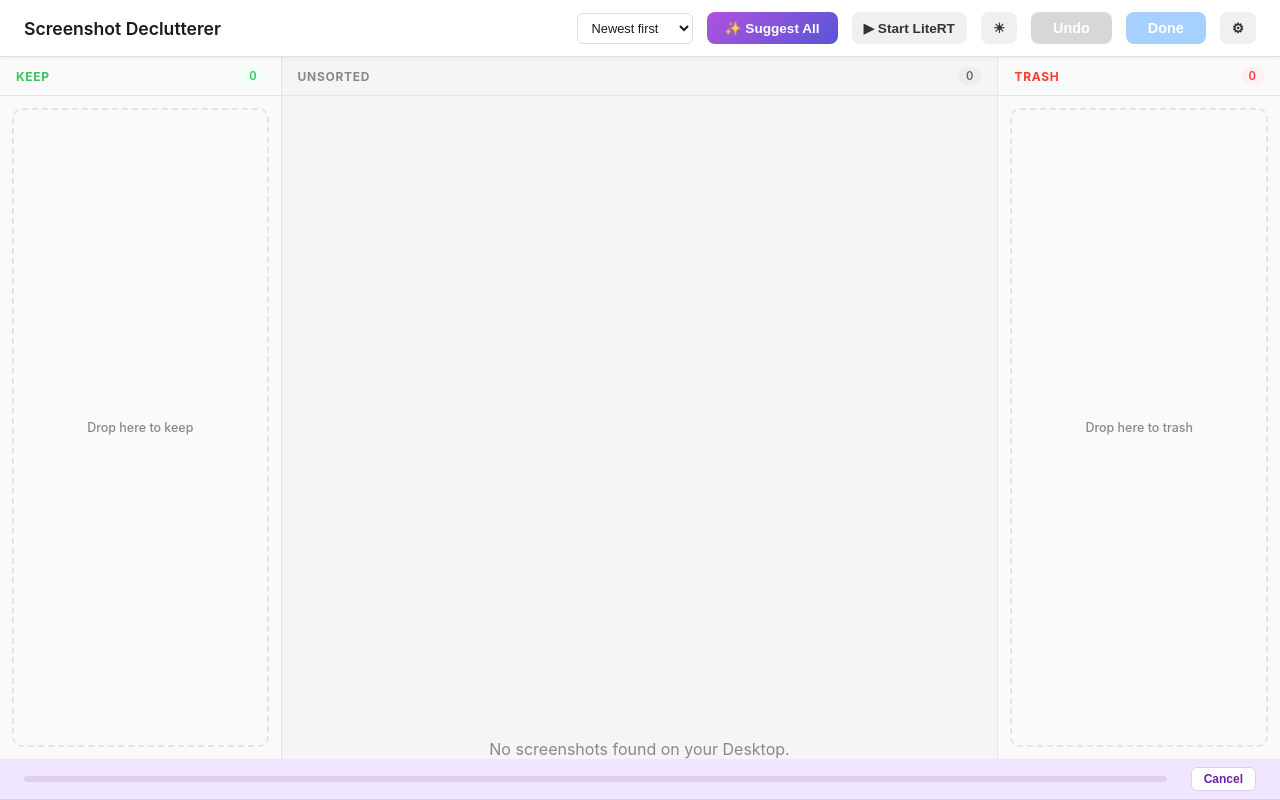
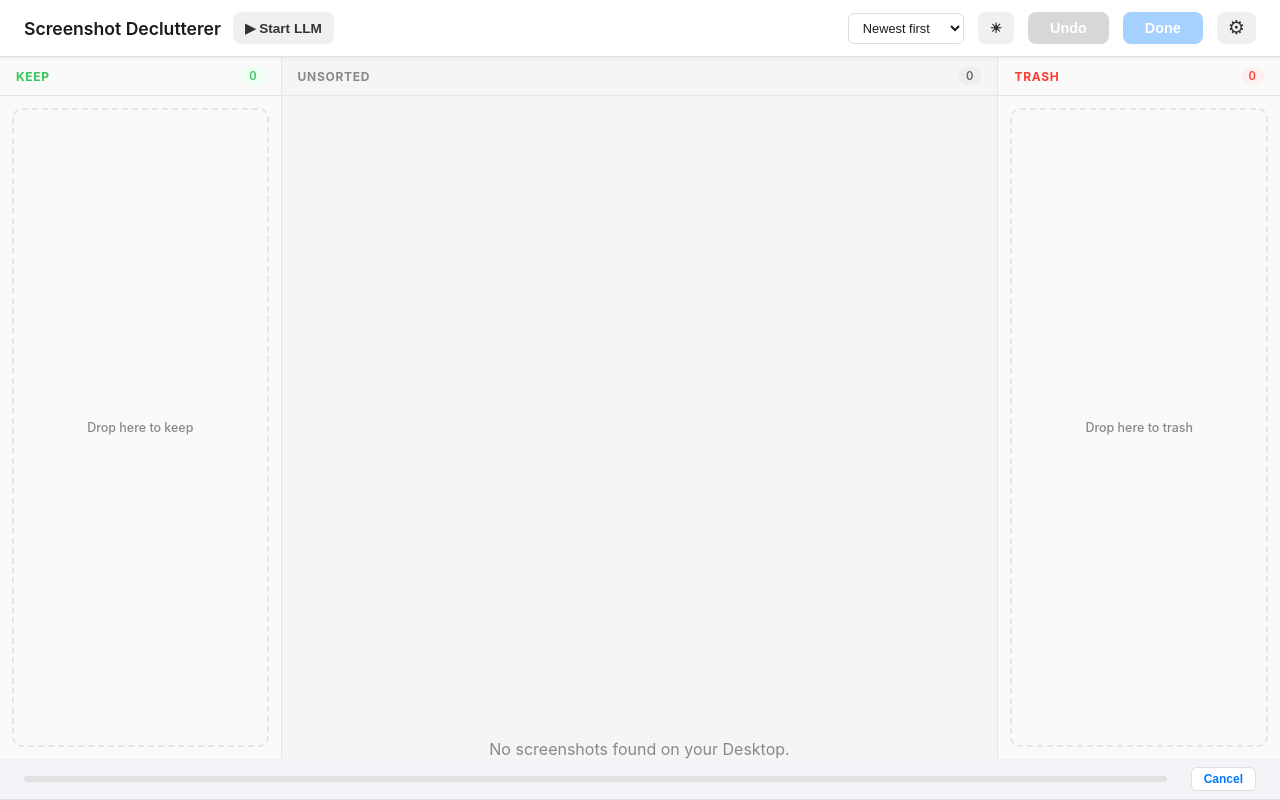
Before and after one commit to Collaboration95/screenshot-declutterer, a Flask app: template templates/index.html in a window 1280 px wide. Run offline with Flask 3, Linux system fonts and the light colour scheme; the template is opened without the code that fills it, so the values that code supplies are empty; parts of the project's set-up code (start-up, migrations or seed data) failed here and were passed over; some libraries are stand-ins or nearby versions.

Commit message:
feat(ui): settings dropdown, header LLM button, de-purple AI styling
Replace the centered settings modal with a right-aligned dropdown that
toggles on gear click and closes on outside click; enlarge the gear
icon. Rename 'Start LiteRT' to 'Start LLM' and move the button into a
.header-left group beside the app title. Move 'Suggest All' out of the
header into the settings dropdown. Replace the purple AI accent on the
suggestion badge, suggest buttons, and progress bar with the standard
blue accent.

Also bust the static-asset cache (urls bumped to ?v=2 and
SEND_FILE_MAX_AGE_DEFAULT=0): Flask's default 12h static cache left the
browser running old JS/CSS against new HTML, which killed the settings
dropdown and broke the UI.

```diff
--- a/src/ss_dcl/app.py
+++ b/src/ss_dcl/app.py
@@ -61,6 +61,10 @@ def _resource_root() -> Path:
 
 _HERE = _resource_root()
 app = Flask(__name__, template_folder=str(_HERE / "templates"), static_folder=str(_HERE / "static"))
+# Local tool: never let the browser serve stale static assets. Flask's default
+# 12h SEND_FILE_MAX_AGE_DEFAULT caused a broken UI after frontend changes — the
+# browser ran old JS/CSS against new HTML (issue: settings dropdown dead).
+app.config["SEND_FILE_MAX_AGE_DEFAULT"] = 0
 
 
 @app.before_request
--- a/static/app.js
+++ b/static/app.js
@@ -47,7 +47,7 @@ const modalTitle   = document.getElementById("modal-title");
 const modalCancel  = document.getElementById("modal-cancel");
 const modalConfirm = document.getElementById("modal-confirm");
 
-const settingsModal   = document.getElementById("settings-modal");
+const settingsMenu   = document.getElementById("settings-menu");
 const settingsProvider = document.getElementById("settings-provider");
 const settingsModel   = document.getElementById("settings-model");
 const settingsAuto    = document.getElementById("settings-auto");
@@ -146,11 +146,11 @@ function refreshLLMServerButton() {
   fetch("/api/llm/health")
     .then(r => r.json())
     .then(h => {
-      llmServerBtn.textContent = h.ok ? "■ Stop LiteRT" : "▶ Start LiteRT";
+      llmServerBtn.textContent = h.ok ? "■ Stop LLM" : "▶ Start LLM";
       llmServerBtn.disabled = false;
     })
     .catch(() => {
-      llmServerBtn.textContent = "▶ Start LiteRT";
+      llmServerBtn.textContent = "▶ Start LLM";
       llmServerBtn.disabled = false;
     });
 }
@@ -926,7 +926,7 @@ document.addEventListener("keydown", e => {
     if (!lightbox.hidden) { closeLightbox(); return; }
     if (!confirmModal.hidden) { closeModal(); return; }
     if (!renameModal.hidden) { closeRenameModal(); return; }
-    if (!settingsModal.hidden) { closeSettingsModal(); return; }
+    if (!settingsMenu.hidden) { closeSettingsMenu(); return; }
     if (selectedCards.size > 0) { clearSelection(); return; }
   }
 
@@ -1131,7 +1131,7 @@ suggestCancelBtn.addEventListener("click", () => {
   _suggestCancelled = true;
 });
 
-// ── Suggest All button ───────────────────────────────────────────────────────
+// ── Suggest All button (inside the settings menu) ─────────────────────────────
 suggestAllBtn.addEventListener("click", () => {
   const newFps = [...document.querySelectorAll(".card")]
     .filter(c => c.dataset.memoryStatus === "new")
@@ -1141,11 +1141,13 @@ suggestAllBtn.addEventListener("click", () => {
     statusMsg.textContent = "No new screenshots to suggest names for.";
     return;
   }
+  closeSettingsMenu();
   suggestBatch(newFps);
 });
 
-// ── Settings modal ────────────────────────────────────────────────────────────
+// ── Settings dropdown ──────────────────────────────────────────────────────────
 settingsBtn.addEventListener("click", () => {
+  if (!settingsMenu.hidden) { closeSettingsMenu(); return; }
   // Load current settings into form
   settingsProvider.value = llmSettings.llm_provider || "litert";
   settingsModel.value = llmSettings.llm_model || "gemma4-e2b";
@@ -1153,7 +1155,7 @@ settingsBtn.addEventListener("click", () => {
   settingsAuto.checked = llmSettings.auto_suggest || false;
   const pruneAge = document.getElementById("settings-prune-age");
   if (pruneAge) pruneAge.value = llmSettings.prune_max_age_days || 90;
-  settingsModal.hidden = false;
+  settingsMenu.hidden = false;
 });
 
 // When the model field holds a legacy/default id, snap it to the LiteRT form.
@@ -1165,13 +1167,16 @@ settingsProvider.addEventListener("change", () => {
   }
 });
 
-function closeSettingsModal() {
-  settingsModal.hidden = true;
+function closeSettingsMenu() {
+  settingsMenu.hidden = true;
 }
 
-settingsCancel.addEventListener("click", closeSettingsModal);
-settingsModal.addEventListener("click", e => {
-  if (e.target === settingsModal) closeSettingsModal();
+settingsCancel.addEventListener("click", closeSettingsMenu);
+// Dropdown behavior: clicking outside the menu (or the ⚙ button) closes it.
+document.addEventListener("click", e => {
+  if (settingsMenu.hidden) return;
+  if (settingsMenu.contains(e.target) || settingsBtn.contains(e.target)) return;
+  closeSettingsMenu();
 });
 
 settingsSave.addEventListener("click", () => {
@@ -1192,7 +1197,7 @@ settingsSave.addEventListener("click", () => {
     .then(data => {
       if (data.ok) {
         llmSettings = newSettings;
-        closeSettingsModal();
+        closeSettingsMenu();
         refreshLLMServerButton();
       }
     })
--- a/static/style.css
+++ b/static/style.css
@@ -7,28 +7,28 @@
   --bg-card:              #fff;
   --bg-modal:             #fff;
   --bg-modal-overlay:     rgba(0, 0, 0, 0.45);
-  --bg-progress:          #f0e6ff;
-  --bg-badge:             #f3e8ff;
+  --bg-progress:          #f2f2f7;
+  --bg-badge:             #f2f2f7;
   --bg-btn-cancel:        #f0f0f0;
   --bg-btn-cancel-hover:  #e4e4e4;
   --bg-settings-btn:      #f0f0f0;
   --bg-settings-btn-hover:#e0e0e0;
   --bg-cancel-suggest:    #fff;
-  --bg-cancel-suggest-hover: #f0e6ff;
+  --bg-cancel-suggest-hover: #f0f0f0;
 
   --text-primary:         #1a1a1a;
   --text-secondary:       #666;
   --text-muted:           #888;
   --text-header:          inherit;
-  --text-badge:           #6b21a8;
-  --text-progress:        #6b21a8;
+  --text-badge:           #007aff;
+  --text-progress:        #007aff;
   --text-btn-cancel:      #333;
   --text-settings-btn:    #333;
 
   --border-col:           #e5e5e5;
   --border-header:        #e0e0e0;
-  --border-badge:         #e0d0f0;
-  --border-progress:      #e0d0f0;
+  --border-badge:         #e0e0e0;
+  --border-progress:      #e0e0e0;
   --border-select:        #ddd;
   --border-select-hover:  #bbb;
 
@@ -154,17 +154,24 @@ header h1 {
   color: var(--text-header);
 }
 
+.header-left {
+  display: flex;
+  align-items: center;
+  gap: 12px;
+}
+
 .header-right {
   display: flex;
   align-items: center;
   gap: 14px;
 }
 
-.header-suggest-btn {
+.menu-suggest-all-btn {
+  width: 100%;
   padding: 8px 18px;
   border: none;
   border-radius: 8px;
-  background: linear-gradient(135deg, #af52de, #5856d6);
+  background: #007aff;
   color: #fff;
   font-size: 0.85rem;
   font-weight: 600;
@@ -172,18 +179,17 @@ header h1 {
   transition: opacity 0.15s, transform 0.1s;
 }
 
-.header-suggest-btn:hover {
+.menu-suggest-all-btn:hover {
   opacity: 0.9;
   transform: scale(1.02);
 }
 
-.header-suggest-btn:disabled {
+.menu-suggest-all-btn:disabled {
   opacity: 0.35;
   cursor: not-allowed;
   transform: none;
 }
 
-.header-settings-btn,
 .header-theme-btn,
 .header-llm-btn {
   padding: 8px 12px;
@@ -197,9 +203,24 @@ header h1 {
   transition: background 0.15s;
 }
 
-.header-settings-btn:hover,
 .header-theme-btn:hover,
 .header-llm-btn:hover {
+  background: var(--bg-settings-btn-hover);
+}
+
+.header-settings-btn {
+  padding: 6px 11px;
+  border: none;
+  border-radius: 8px;
+  background: var(--bg-settings-btn);
+  color: var(--text-settings-btn);
+  font-size: 1.2rem;
+  line-height: 1;
+  cursor: pointer;
+  transition: background 0.15s;
+}
+
+.header-settings-btn:hover {
   background: var(--bg-settings-btn-hover);
 }
 
@@ -747,7 +768,7 @@ header h1 {
 .suggest-progress-fill {
   height: 100%;
   width: 0%;
-  background: linear-gradient(135deg, #af52de, #5856d6);
+  background: #007aff;
   border-radius: 3px;
   transition: width 0.3s ease;
 }
--- a/templates/index.html
+++ b/templates/index.html
@@ -4,11 +4,14 @@
   <meta charset="UTF-8" />
   <meta name="viewport" content="width=device-width, initial-scale=1.0" />
   <title>Screenshot Declutterer</title>
-  <link rel="stylesheet" href="/static/style.css" />
+  <link rel="stylesheet" href="/static/style.css?v=2" />
 </head>
 <body>
   <header>
+    <div class="header-left">
       <h1>Screenshot Declutterer</h1>
+      <button id="llm-server-btn" class="header-llm-btn" hidden aria-label="Manage the LLM server"></button>
+    </div>
     <div class="header-right">
       <span id="status-msg" role="status" aria-live="polite"></span>
       <label for="sort-select" class="sr-only">Sort order</label>
@@ -20,8 +23,6 @@
         <option value="size">Smallest first</option>
         <option value="size_desc">Largest first</option>
       </select>
-      <button id="suggest-all-btn" class="header-suggest-btn" aria-label="Suggest names for all new screenshots">✨ Suggest All</button>
-      <button id="llm-server-btn" class="header-llm-btn" hidden aria-label="Manage the LiteRT server"></button>
       <button id="theme-toggle" class="header-theme-btn" aria-label="Toggle dark mode">
         <span class="theme-icon-light">☀</span>
         <span class="theme-icon-dark">☾</span>
@@ -126,10 +127,9 @@
     </div>
   </div>
 
-  <!-- Settings modal -->
-  <div id="settings-modal" class="modal-overlay" hidden role="dialog" aria-labelledby="settings-title">
-    <div class="modal">
-      <p class="modal-title" id="settings-title">Settings</p>
+  <!-- Settings dropdown -->
+  <div id="settings-menu" class="settings-menu" hidden role="dialog" aria-labelledby="settings-title">
+    <p class="settings-menu-title" id="settings-title">Settings</p>
     <div class="settings-form">
       <div class="settings-field">
         <label for="settings-provider">LLM Provider</label>
@@ -150,14 +150,14 @@
         <input id="settings-prune-age" type="number" min="1" max="730" class="rename-input" />
       </div>
     </div>
-      <div class="modal-actions">
-        <button class="modal-btn modal-cancel" id="settings-cancel">Cancel</button>
+    <button id="suggest-all-btn" class="menu-suggest-all-btn" aria-label="Suggest names for all new screenshots">✨ Suggest All</button>
+    <div class="settings-actions">
+      <button class="modal-btn modal-cancel" id="settings-cancel">Close</button>
       <button class="modal-btn modal-confirm settings-save-btn" id="settings-save">Save</button>
     </div>
   </div>
-  </div>
 
-  <script src="/static/ss_dcl_pure.js"></script>
-  <script src="/static/app.js"></script>
+  <script src="/static/ss_dcl_pure.js?v=2"></script>
+  <script src="/static/app.js?v=2"></script>
 </body>
 </html>
```
Also changed, not shown: other parts of static/style.css (+44 -11 lines), tests/test_frontend.py (+8 -8 lines). Lines whose indentation alone changed are shown as unchanged.
